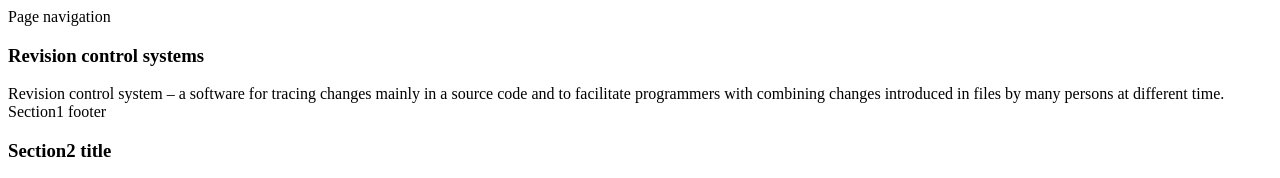
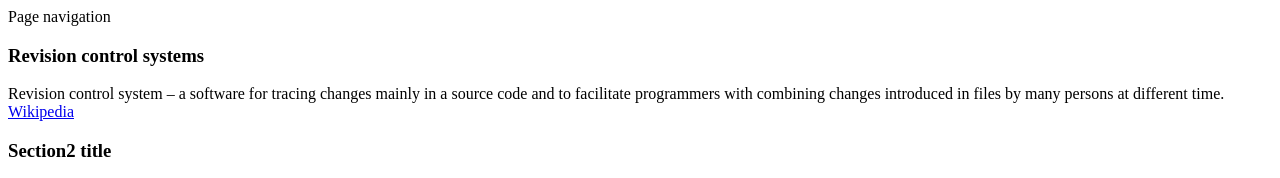
Before and after one commit to student140/iislabpio_-203149-, a plain HTML site: page index.html in a window 1280 px wide. Shown: the top 178 px of the page. Drawn offline with Linux system fonts and the light colour scheme.

Commit message:
Wykonany punkt 5.1 dla feature1

```diff
--- a/index.html
+++ b/index.html
@@ -15,7 +15,7 @@
 Revision control system – a software for tracing changes mainly in a source code and to facilitate programmers with combining changes introduced in files by many persons at different time.
 	  		</div>
 			<footer class="panel-footer">
-				Section1 footer
+				<a href="http://en.wikipedia.org/wiki/Revision_control">Wikipedia</a>
 			</footer>
 		</section>
 		<section id="section2" class="panel panel-default">
```
